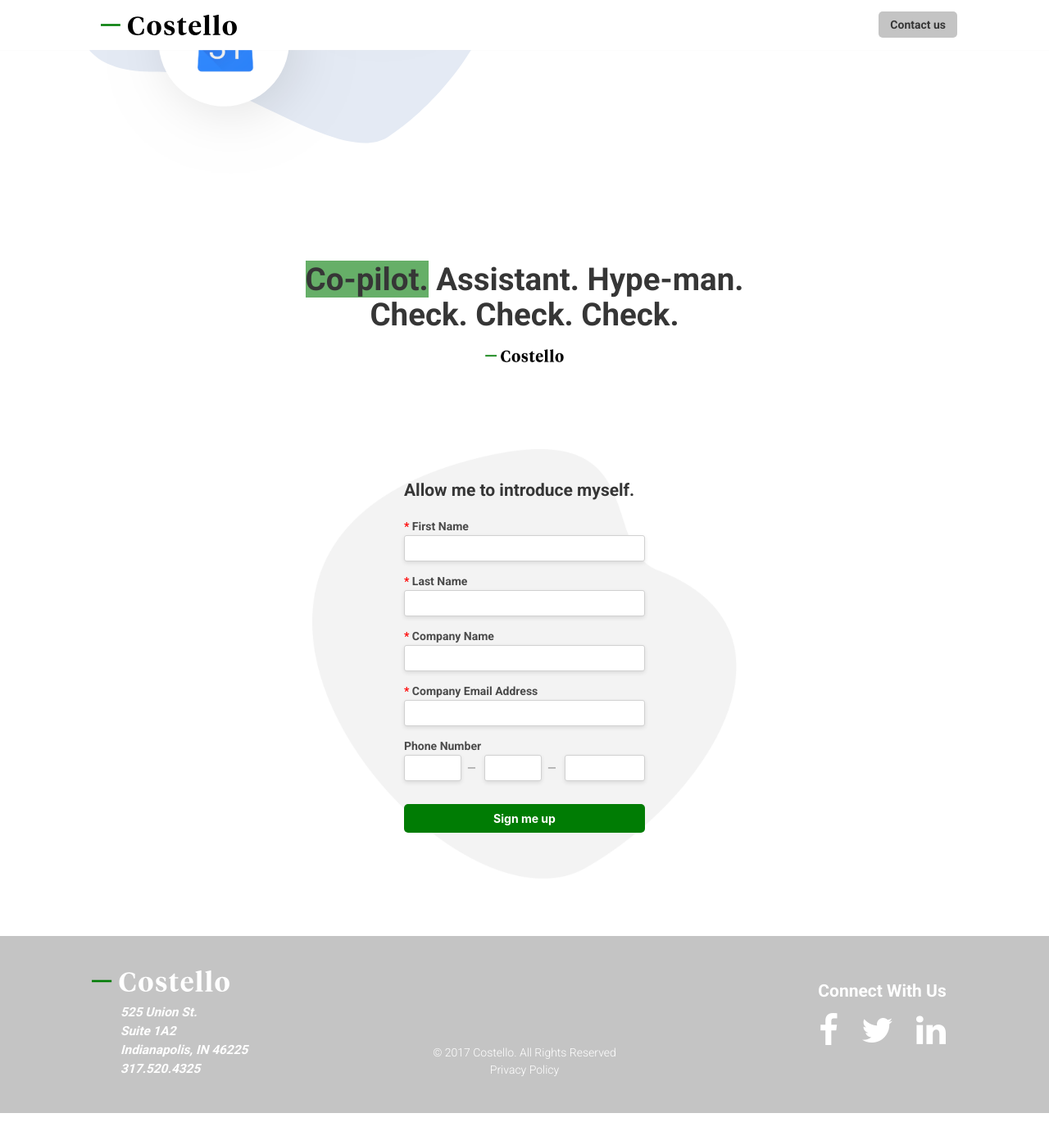
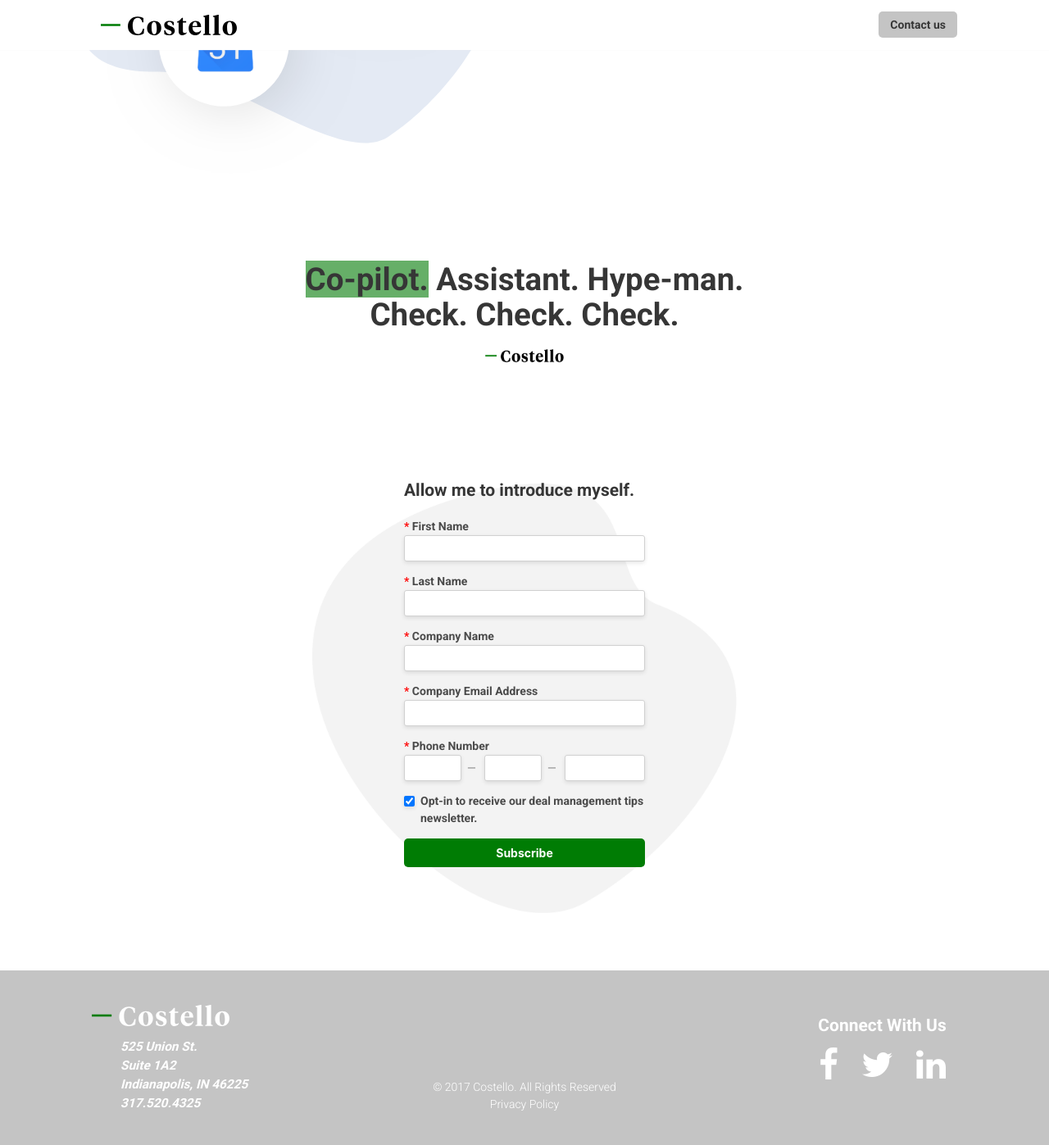
Before and after one commit to danieljbell/cloudcannon-test, a Jekyll site: the page built from index.html, in a window 1280 px wide and 1400 px high, scrolled down 5961 px. Shown: the top 1397 px of the window at 82% size. Built offline with Jekyll 4.4.1, drawn with Linux system fonts in a browser that asks for light colours; the list of posts is cut into pages by our own code; comment, search, counter and statistics services are not loaded; before the commit the page ends 7319 px from its top, so only the background shows below that.

Commit message:
updating mailchimp lead form

```diff
--- a/_includes/elements/contact-form.html
+++ b/_includes/elements/contact-form.html
@@ -18,12 +18,20 @@
         <input type="email" value="" name="EMAIL" class="required email" id="mce-EMAIL">
       </div>
       <div class="mc-field-group size1of2">
-      <label for="mce-MMERGE4">Phone Number </label>
+        <label for="mce-MMERGE4"><span class="asterisk">*</span> Phone Number</label>
         <div class="phonefield phonefield-us">
-          <span class="phonearea"><input class="phonepart phonepart--three" pattern="[0-9]*" id="mce-MMERGE4-area" name="MMERGE4[area]" maxlength="3" size="3" value="" type="text"></span>
-          <span class="phonedetail1"><input class="phonepart phonepart--three" pattern="[0-9]*" id="mce-MMERGE4-detail1" name="MMERGE4[detail1]" maxlength="3" size="3" value="" type="text"></span>
-          <span class="phonedetail2"><input class="phonepart phonepart--four" pattern="[0-9]*" id="mce-MMERGE4-detail2" name="MMERGE4[detail2]" maxlength="4" size="4" value="" type="text"></span>
+          <span class="phonearea"><input class="phonepart required" pattern="[0-9]*" id="mce-MMERGE4-area" name="MMERGE4[area]" maxlength="3" size="3" value="" type="text"></span>
+          <span class="phonedetail1"><input class="phonepart required" pattern="[0-9]*" id="mce-MMERGE4-detail1" name="MMERGE4[detail1]" maxlength="3" size="3" value="" type="text"></span>
+          <span class="phonedetail2"><input class="phonepart required" pattern="[0-9]*" id="mce-MMERGE4-detail2" name="MMERGE4[detail2]" maxlength="4" size="4" value="" type="text"></span>
       </div>
+    </div>
+    <div class="mc-field-group input-group">
+      <ul>
+        <li>
+          <input checked type="checkbox" value="1" name="group[1233][1]" id="mce-group[1233]-1233-0">
+          <label for="mce-group[1233]-1233-0">Opt-in to receive our deal management tips newsletter.</label>
+        </li>
+      </ul>
     </div>
     <div id="mce-responses" class="clear">
       <div class="response" id="mce-error-response" style="display:none"></div>
@@ -33,9 +41,9 @@
       <input type="text" name="b_f2d0880d800f1e89d3d4e350e_198b29bebe" tabindex="-1" value="">
     </div>
     <div class="clear">
-        <input type="submit" value="Sign me up" name="subscribe" id="mc-embedded-subscribe" class="button">
-      </div>
+      <input type="submit" value="Subscribe" name="subscribe" id="mc-embedded-subscribe" class="button">
     </div>
   </form>
 </div>
 <script type='text/javascript' src='//s3.amazonaws.com/downloads.mailchimp.com/js/mc-validate.js'></script><script type='text/javascript'>(function($) {window.fnames = new Array(); window.ftypes = new Array();fnames[1]='FNAME';ftypes[1]='text';fnames[2]='LNAME';ftypes[2]='text';fnames[3]='COMPANY';ftypes[3]='text';fnames[0]='EMAIL';ftypes[0]='email';fnames[4]='MMERGE4';ftypes[4]='phone';}(jQuery));var $mcj = jQuery.noConflict(true);</script>
+<!--End mc_embed_signup-->
--- a/_sass/_forms.scss
+++ b/_sass/_forms.scss
@@ -27,6 +27,14 @@ input:not(.phonepart) {
   width: 100%;
 }
 
+input[type="checkbox"] {
+  float: left;
+  width: initial;
+  margin-right: 0.5rem;
+  position: relative;
+  top: 4px;
+}
+
 .phonefield {
   display: flex;
 }
```
Lines whose indentation alone changed are shown as unchanged.
